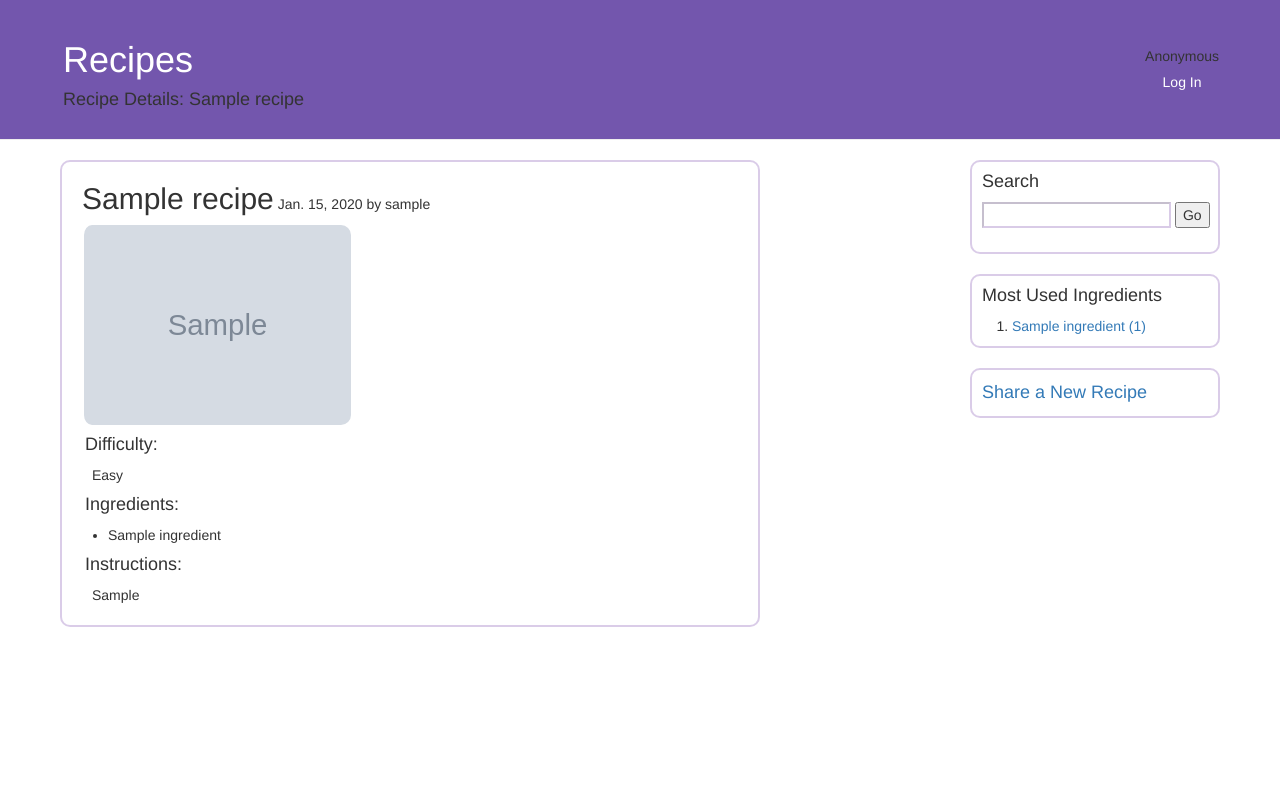
After one commit to alphelvaci/hipo-exercise-2020, a Django app: page /recipe_detail?recipe=1 in a window 1280 px wide. The commit adds this page. Run offline with Django 3.2, Linux system fonts and the light colour scheme; tables that the repository leaves empty hold one stand-in row (values such as "Sample post"); grey boxes marked "Sample" are stand-in pictures; some libraries are stand-ins or nearby versions.

Commit message:
Add recipe detail pages

```diff
--- /dev/null
+++ b/recipes/static/css/recipe_detail.css
@@ -0,0 +1,113 @@
+.body {
+    display: flex;
+    min-height: 100vh;
+    flex-direction: column;
+}
+
+.page-header {
+    background-color: #7356ad;
+    margin-top: 0;
+    padding: 20px 20px 20px 63px;
+    display:flex;
+    align-items:center;
+    justify-content: space-between
+}
+
+.page-header a {
+    color: #ffffff;
+}
+
+.page-header .login-logout {
+    text-align: center;
+    margin-right: 41px;
+}
+
+.page-content {
+    flex: 1;
+}
+
+.page-sidebar {
+    float: right;
+    padding-right: 60px;
+}
+
+.sidebar-search {
+    margin-bottom: 20px;
+    border-style: solid;
+    border-radius: 10px;
+    border-width: 2px;
+    border-color: #8456b34d;
+    padding-bottom: 10px;
+    padding-left: 10px;
+}
+
+.sidebar-search input {
+    border-color: #8456b34d;
+}
+
+.sidebar-ingredients {
+    width: 250px;
+    border-style: solid;
+    border-radius: 10px;
+    border-width: 2px;
+    border-color: #8456b34d;
+}
+
+.sidebar-ingredients h4 {
+    padding-left: 10px;
+}
+
+.sidebar-post {
+    margin-top: 20px;
+    height: 50px;
+    border-style: solid;
+    border-radius: 10px;
+    border-width: 2px;
+    border-color: #8456b34d;
+    display:flex;
+    align-items:center;
+}
+
+.sidebar-post a {
+    margin-left: 10px;
+}
+
+.single-recipe-container {
+    width: calc(100% - 320px);
+    min-width: 370px;
+    max-width: 700px;
+    margin-bottom: 20px;
+    padding-bottom: 10px;
+    margin-left: 60px;
+    border-style: solid;
+    border-radius: 10px;
+    border-width: 2px;
+    border-color: #8456b34d;
+}
+
+.recipe {
+    padding-left: 20px;
+}
+
+.recipe h2 {
+    display: inline-block;
+}
+
+.recipe img {
+    height: 200px;
+    padding-left: 2px;
+    border-radius: 10px;
+}
+
+.recipe h4 {
+    padding-left: 3px;
+}
+
+.recipe p {
+    padding-left: 10px;
+    width: 500px;
+}
+
+.recipe ul {
+    padding-left: 26px;
+}
--- a/recipes/templates/recipes/index.html
+++ b/recipes/templates/recipes/index.html
@@ -63,10 +63,10 @@
                 {% for recipe in recipes %}
                     <div class="single-recipe-container">
                         <div class="recipe">
-                            <h2>{{ recipe.title }}</h2>
+                            <h2><a href="/recipe_detail?recipe={{ recipe.id }}">{{ recipe.title }}</a></h2>
                             {{ recipe.date.date }}
                             by {{ recipe.author }}<br>
-                            <img src="{{ recipe.image.url }}">
+                            <a href="/recipe_detail?recipe={{ recipe.id }}"><img src="{{ recipe.image.url }}"></a>
                             <h4>Difficulty:</h4>
                             <p>{{ recipe.difficulty }}</p>
                             <h4>Ingredients:</h4>
--- /dev/null
+++ b/recipes/templates/recipes/recipe_detail.html
@@ -0,0 +1,76 @@
+{% load static %}
+<html>
+    <head>
+        <title>Home - Recipes</title>
+        <link rel="shortcut icon" href="images/favicon.ico">
+        <link rel="stylesheet" href="//maxcdn.bootstrapcdn.com/bootstrap/3.2.0/css/bootstrap.min.css">
+        <link rel="stylesheet" href="//maxcdn.bootstrapcdn.com/bootstrap/3.2.0/css/bootstrap-theme.min.css">
+        <link rel="stylesheet" href="{% static 'css/recipe_detail.css' %}">
+    </head>
+    <body class="body">
+        <div class="page-header">
+            <div class="header-body">
+                <h1><a href="/">Recipes</a></h1>
+                <h4>Recipe Details: {{ recipe }}</h4>
+            </div>
+            <div class="login-logout">
+                {% if user.is_authenticated %}
+                <h4>{{ user }}</h4>
+                <h5><a href="/logout">Log Out</a></h5>
+                {% else %}
+                <h5>Anonymous</h5>
+                <h5><a href="/login">Log In</a></h5>
+                {% endif %}
+            </div>
+        </div>
+        <div class="page-content">
+            <div class="page-sidebar">
+                <div class="sidebar-search">
+                    <h4>Search</h4>
+                    <form method="POST" class="search-form">
+                        {% csrf_token %}
+                        {% for field in search_form %}
+                            {{ field }}
+                        {% endfor %}
+                        <button type="submit">Go</button>
+                    </form>
+                </div>
+                <div class="sidebar-ingredients">
+                    <h4>Most Used Ingredients</h4>
+                    <ol>
+                        {% for ingredient in ingredients %}
+                            <li><a href="/?ingredient={{ ingredient.name }}">
+                                {{ ingredient.name }}
+                                ({{ ingredient.use_count }})
+                                </a>
+                            </li>
+                        {% endfor %}
+                    </ol>
+                </div>
+                <div class="sidebar-post">
+                    <h4><a href="/post_recipe">Share a New Recipe</a></h4>
+                </div>
+            </div>
+            <div class="single-recipe-container">
+                <div class="recipe">
+                    <h2>{{ recipe.title }}</h2>
+                    {{ recipe.date.date }}
+                    by {{ recipe.author }}<br>
+                    <img src="{{ recipe.image.url }}">
+                    <h4>Difficulty:</h4>
+                    <p>{{ recipe.difficulty }}</p>
+                    <h4>Ingredients:</h4>
+                    <ul>
+                        {% for ingredient in recipe.ingredients.all %}
+                            <li>{{ ingredient }}</li>
+                        {% endfor %}
+                    </ul>
+                    <h4>Instructions:</h4>
+                    {% for line in recipe.instructions %}
+                        <p>{{ line }}</p>
+                    {% endfor %}
+                </div>
+            </div>
+        </div>
+    </body>
+</html>
--- a/recipes/urls.py
+++ b/recipes/urls.py
@@ -7,6 +7,7 @@ from . import views
 urlpatterns = [
     path('', views.index, name='index'),
     path('post_recipe', views.post_recipe, name='post_recipe'),
+    path('recipe_detail', views.recipe_detail, name='recipe_detail'),
     path('login/', auth_views.LoginView.as_view(), name='login'),
     path('logout/', auth_views.LogoutView.as_view(), name='logout'),
 ] + static(settings.STATIC_URL, document_root=settings.STATIC_ROOT)
--- a/recipes/views.py
+++ b/recipes/views.py
@@ -67,6 +67,28 @@ def index(request):
     )
 
 
+def recipe_detail(request):
+    if request.method == "POST":
+        return redirect('/?search_keyword=' + request.POST['search_keyword'])
+
+    if 'recipe' in request.GET:
+        recipe_id = int(request.GET['recipe'])
+        recipe = Recipe.objects.get(pk=recipe_id)
+        recipe.instructions = recipe.instructions.split('\r\n')
+        ingredients = Ingredient.objects.annotate(count=Count('recipe')).order_by('-count')[:5]
+    else:
+        return render(request, '404.html')
+
+    return render(
+        request, 'recipes/recipe_detail.html',
+        {
+            'recipe': recipe,
+            'ingredients': ingredients,
+            'search_form': SearchForm,
+        }
+    )
+
+
 @login_required
 def post_recipe(request):
     if request.method == "POST":
```
